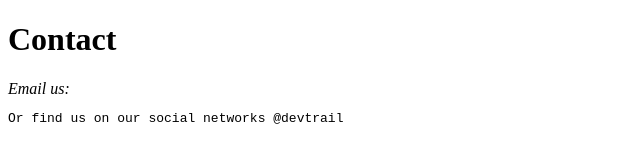
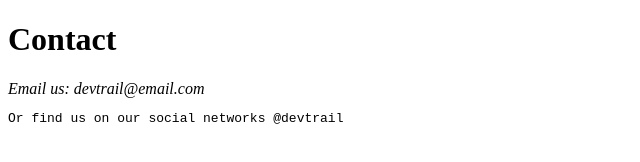
Before and after one commit to udanielnogueira/html-w3schools, a plain HTML site: page devtrail/contact.html in a window 1280 px wide. Shown: the whole page, without its empty margins (0-640 px from the left). Drawn offline with Linux system fonts and the light colour scheme.

Commit message:
Update contact.html

```diff
--- a/devtrail/contact.html
+++ b/devtrail/contact.html
@@ -17,7 +17,7 @@
 
     <!--Adress-->
     <address>
-        Email us:
+        Email us: devtrail@email.com
     </address>
 
     <!--Preformatted Text-->
```
